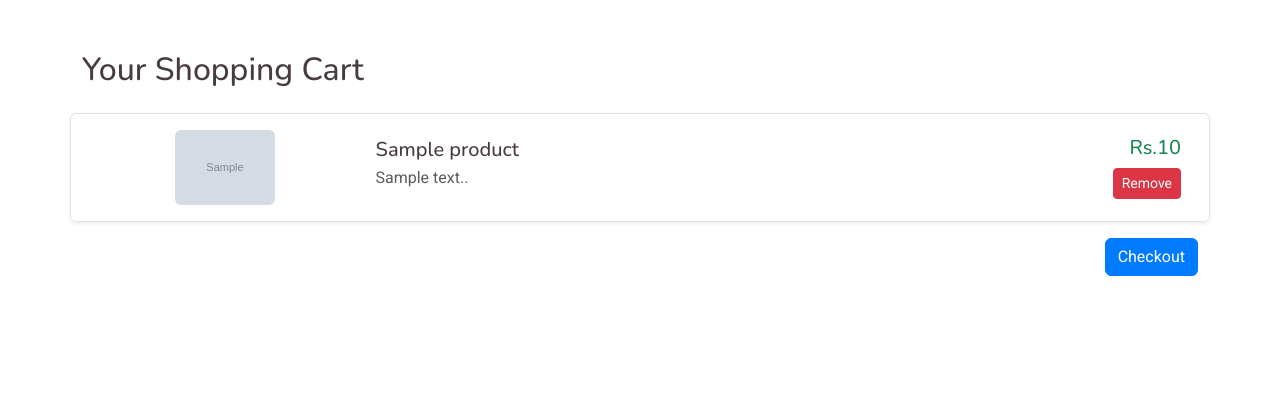
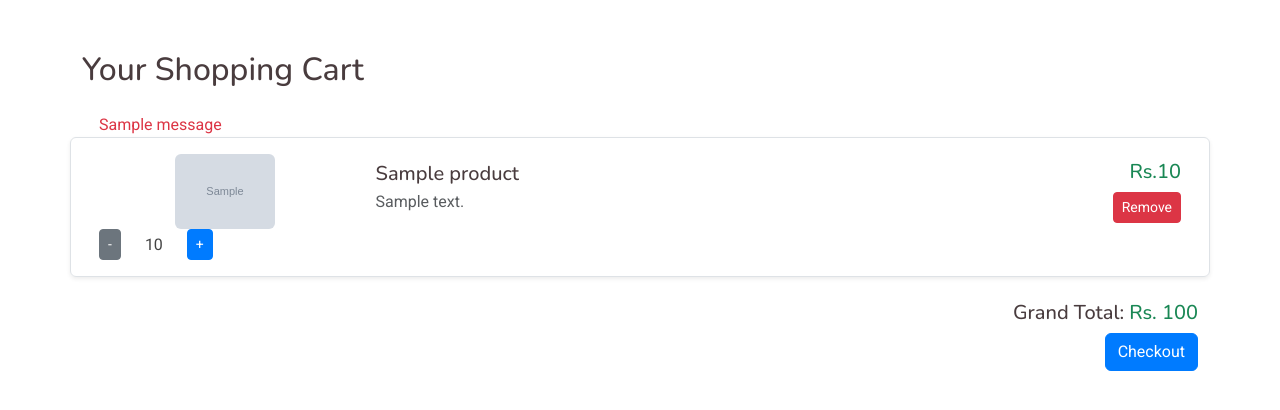
Before and after one commit to HarshRaj709/Ecommerce_Django, a Django app: page /cart/ in a window 1280 px wide. Shown: the part 93-503 px from the top of the page. Run offline with Django 4.2, Linux system fonts and the light colour scheme; a user stored in the database is signed in; tables that the repository leaves empty hold one stand-in row (values such as "Sample post"); grey boxes marked "Sample" are stand-in pictures; one stand-in notice (Sample message) is shown; some libraries are stand-ins or nearby versions.

Commit message:
cart calculation + product addition/deletion

```diff
--- a/app/templates/app/cart.html
+++ b/app/templates/app/cart.html
@@ -73,6 +73,11 @@
 
   <div class="container my-5">
     <h2 class="mb-4">Your Shopping Cart</h2>
+    {% if messages %}
+                        {% for message in messages %}
+                            <span class="alert text-danger">{{message}}</span>
+                        {% endfor %}
+      {% endif %}
 
     {% if carts %}
 
@@ -84,16 +89,32 @@
                 </div>
                 <div class="col-md-6">
                     <h5 class="mb-1">{{ cart.product.product_name }}</h5>
-            <p class="text-muted mb-2">{{ cart.product.desc }}.</p>
+                    <p class="text-muted mb-2">{{ cart.product.desc }}</p>
                 </div>
                 <div class="col-md-3 text-end">
                     <h5 class="text-success">Rs.{{ cart.product.price }}</h5>
                     <!-- Delete Button -->
-                <a href="{% url 'remove_cart' cart.product.id %}"><button type="submit" class="btn btn-danger btn-sm">Remove</button></a>
+                    <a href="{% url 'remove_cart' cart.product.id %}">
+                        <button type="submit" class="btn btn-danger btn-sm">Remove</button>
+                    </a>
+                </div>
+                <div class="col-md-6 d-flex align-items-center">
+                    <!-- Quantity Adjustment -->
+                    <form action="{% url 'quantity' cart.product.id %}" method="POST" class="d-flex align-items-center">
+                        {% csrf_token %}
+                        <button type="submit" name="action" value="decrease" class="btn btn-secondary btn-sm me-2">-</button>
+                        <span class="px-3">{{ cart.quantity }}</span>
+                        <button type="submit" name="action" value="increase" class="btn btn-primary btn-sm ms-2">+</button>
+                    </form>
+                </div>
+            </div>
+    {% endfor %}
+    <div class="row justify-content-end mt-4">
+        <div class="col-md-6 text-end">
+            <h5>Grand Total: <span class="text-success">Rs. {{ grand_total }}</span></h5>
         </div>
     </div>
 
-    {% endfor %}
 
         {% else %}
             <div class="text-center p-5 border rounded shadow-sm">
--- a/app/urls.py
+++ b/app/urls.py
@@ -8,6 +8,7 @@ urlpatterns = [
     path('contact_us/',views.contact,name='contact'),
     path('cart/', views.cart, name='cart'),
     path('cart/<int:product>/', views.cart, name='cart'),
-    path('remove/<int:product>/',views.remove_cart,name='remove_cart')
+    path('remove/<int:product>/',views.remove_cart,name='remove_cart'),
+    path('cart/quantity/<int:product>/',views.Cart_quantity,name='quantity')
 
 ]
--- a/app/views.py
+++ b/app/views.py
@@ -110,8 +110,18 @@ def cart(request, product=None):
 
         messages.success(request, 'Product added to the cart!')
         return redirect('home')
+
+
+    total_cart = CartItem.objects.filter(cart = user_cart)
+    print('Total Cart',total_cart)
+    total = 0
+    for item in total_cart:
+        total+=item.product.price * item.quantity           #item__product__price is a lookup style used in filtering or querying, not for accessing fields of an instance.
+
+
+
     cart_items = CartItem.objects.filter(cart=user_cart)
-    return render(request, 'app/cart.html', {'carts': cart_items})
+    return render(request, 'app/cart.html', {'carts': cart_items,'grand_total':total})
 
 
 def remove_cart(request,product):
@@ -123,3 +133,24 @@ def remove_cart(request,product):
     # left = CartItem.objects.filter(cart = request.user.cart)            #request.user.cart refers to the single cart that is tied to the logged-in user
     # print(item)
     return redirect('cart')
+
+def Cart_quantity(request,product):
+    if request.method == 'POST':
+        clicked = request.POST.get('action')
+        cart_item = get_object_or_404(CartItem,product__id=product)
+        # product = Products.objects.get(id=product)
+        # cart_item = CartItem.objects.get(product=product)
+        print(clicked)
+        if clicked == 'increase':
+            cart_item.quantity +=1
+            cart_item.save()
+            messages.success(request,'Product Quantity increased by 1.')
+            # print(cart_item.quantity)
+        elif clicked == 'decrease':
+            if cart_item.quantity>1:
+                cart_item.quantity -=1
+                cart_item.save()
+                messages.success(request,'Product Quantity decreased by 1.')
+            else:
+                messages.error(request,"Can't make item 0, if you want to remove product click to 'Remove' button.")
+        return redirect('cart')
```
Lines whose indentation alone changed are shown as unchanged.
